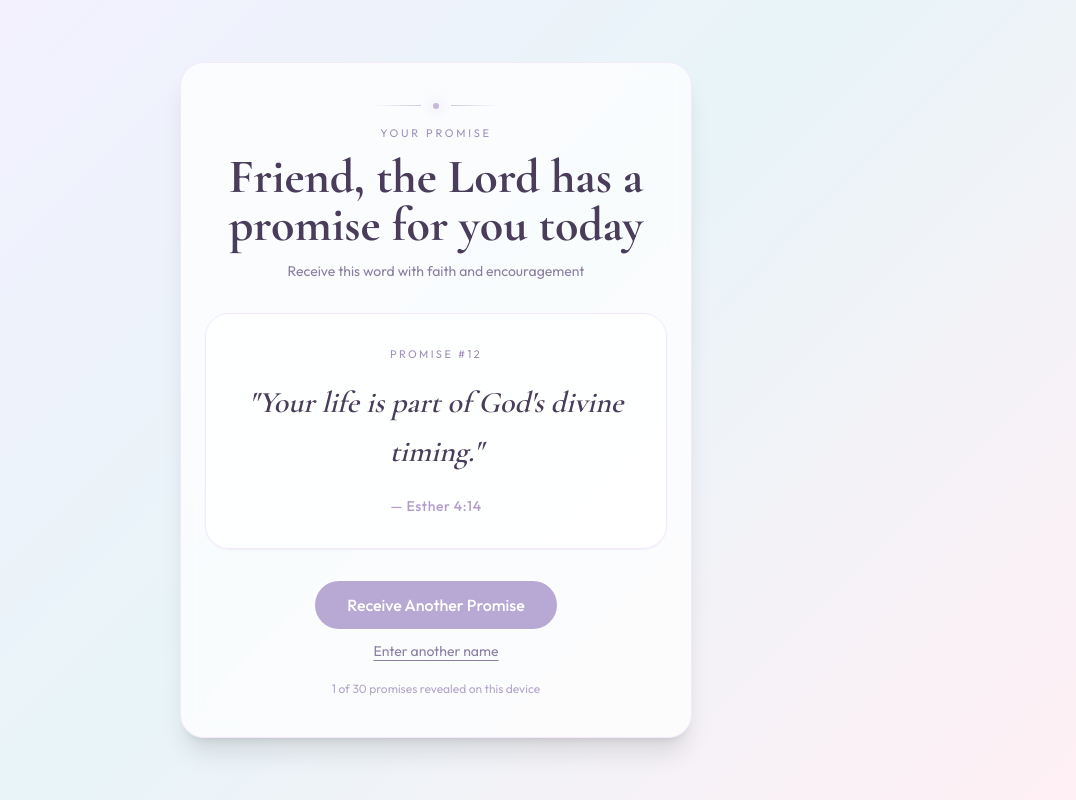
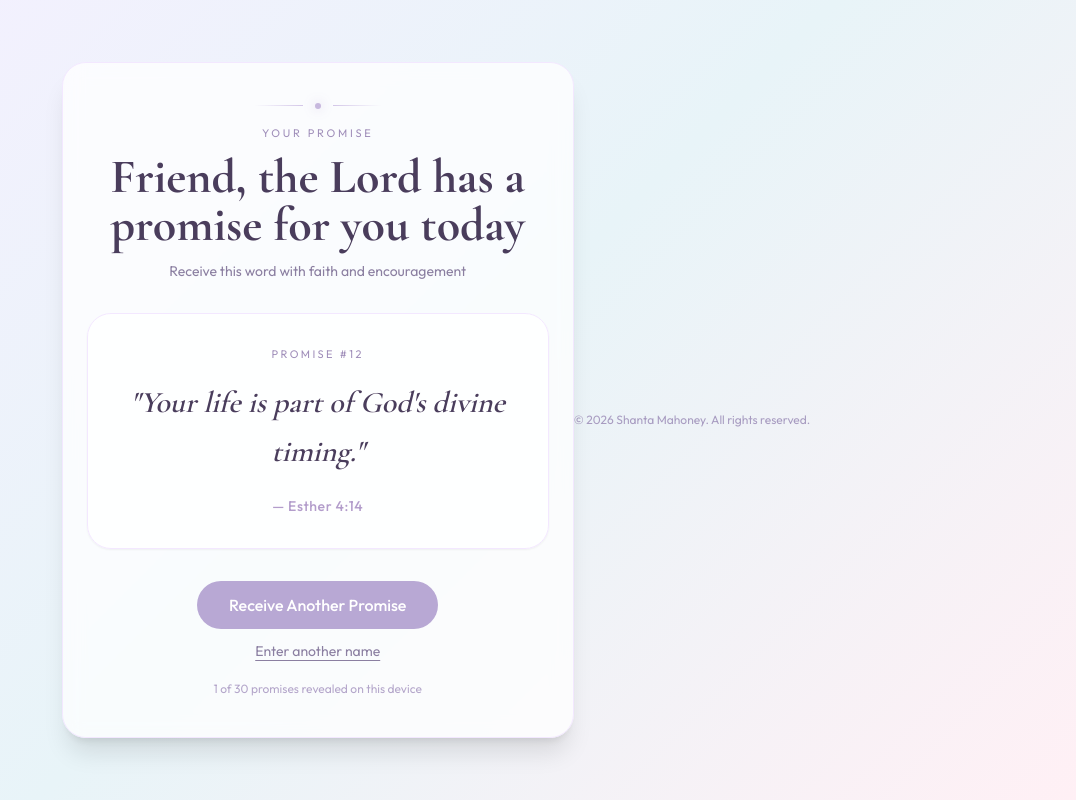
Before and after one commit to shantaisat/promises, a plain HTML site: page promise.html in a window 1280 px wide. Shown: the whole page, without its empty margins (204-1280 px from the left). Drawn offline with nearby package versions, Linux system fonts and the light colour scheme.

Commit message:
Add footer with copyright information

```diff
--- a/promise.html
+++ b/promise.html
@@ -215,5 +215,8 @@
       showPromise();
     });
   </script>
+  <footer style="text-align:center;margin-top:40px;font-size:12px;color:#a89cc1;">
+  © 2026 Shanta Mahoney. All rights reserved.
+</footer>
 </body>
 </html>
```
